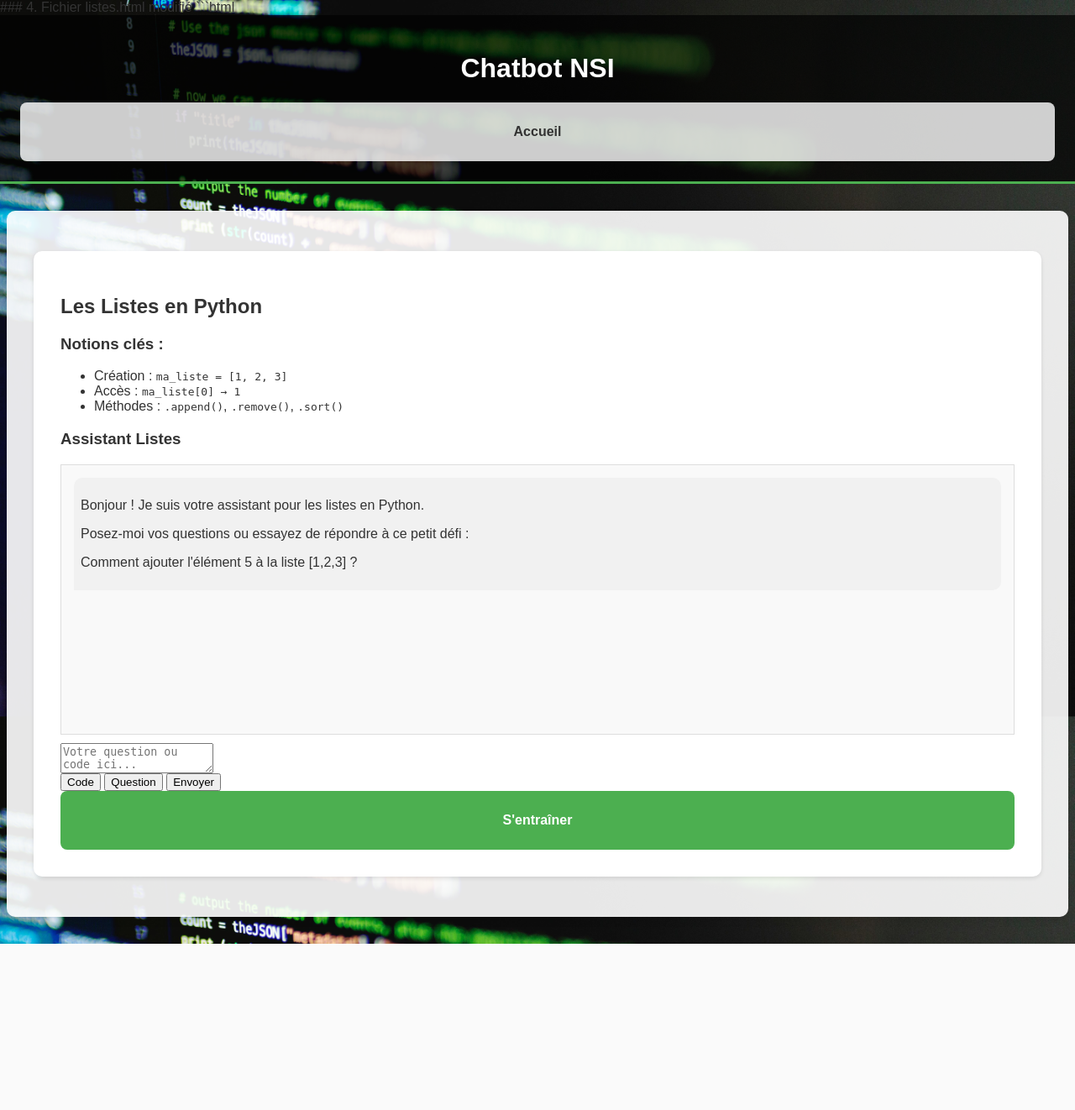
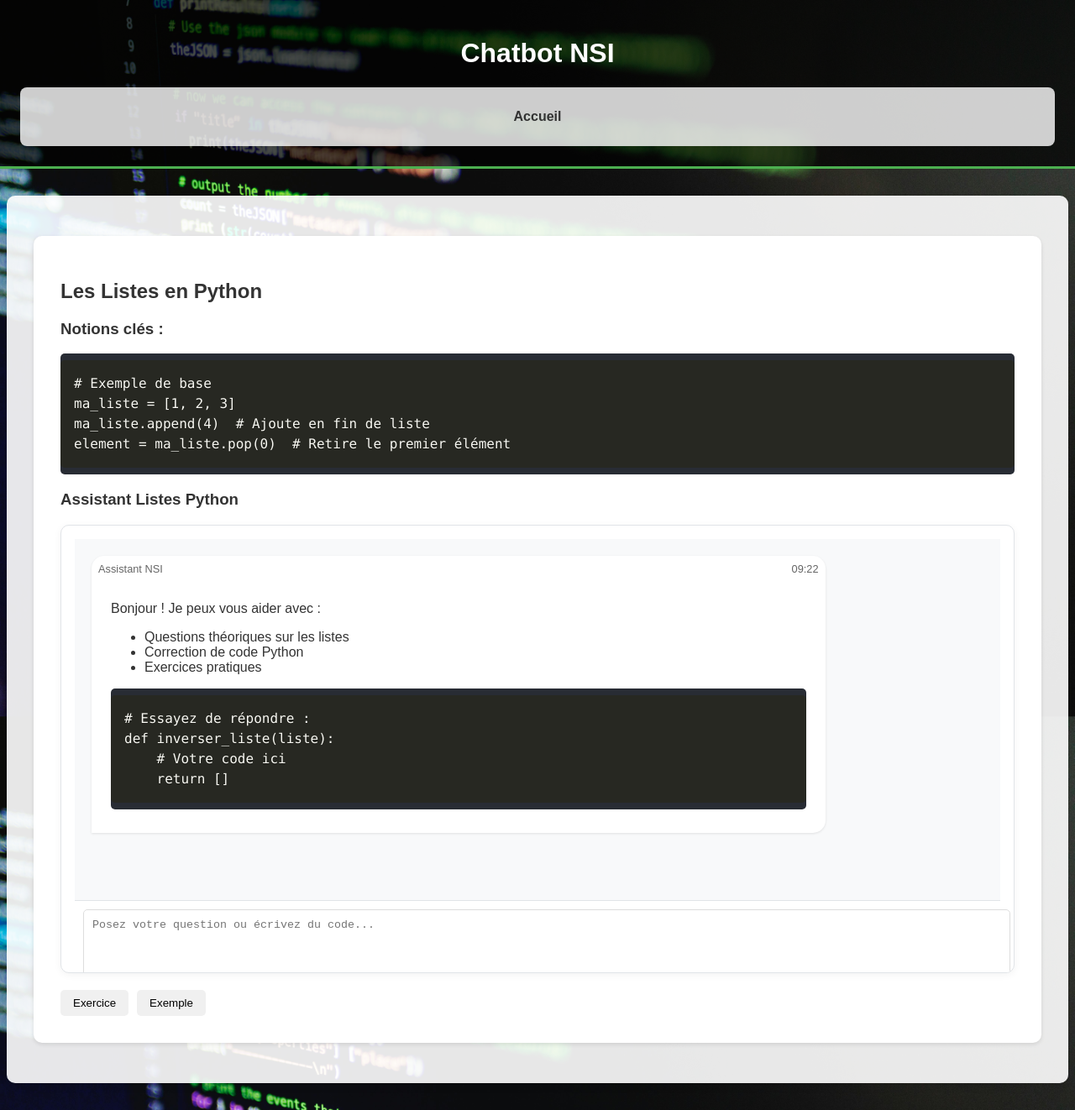
Before and after one commit to MathThibaud/chatbot-nsi, a Flask app: page /themes/listes/ in a window 1280 px wide. Shown: the whole page at 84% size. Before the commit the page ends 1124 px from the top, so only its background shows below. Run offline with Flask 3, Linux system fonts and the light colour scheme; some libraries are stand-ins or nearby versions.

Commit message:
Amélioration listes

````diff
--- a/routes/route_listes.py
+++ b/routes/route_listes.py
@@ -1,42 +1,58 @@
 from flask import Blueprint, render_template, request, jsonify
 from openai import OpenAI
 import os
+from datetime import datetime
 
 listes_bp = Blueprint('listes', __name__, url_prefix='/themes/listes')
 
 client = OpenAI(api_key=os.getenv("OPENAI_API_KEY"))
 
-
-
 @listes_bp.route('/')
 def listes_home():
-    return render_template('themes/listes.html')
+    return render_template('themes/listes.html', now=datetime.now().strftime("%H:%M"))
 
 @listes_bp.route('/chat', methods=['POST'])
 def chat_listes():
-    user_message = request.json.get('message')
+    data = request.json
+    user_message = data.get('message')
+    is_code = data.get('is_code', False)
 
-    # Charger le contexte spécifique aux listes
+    # Charger le contexte
     with open('nsi_ressources/listes.md', 'r') as f:
         contexte = f.read()
 
-    prompt = f"""
-    Tu es un assistant pédagogique spécialisé en NSI sur le thème des listes Python.
-    Contexte officiel NSI:
-    {contexte}
+    # Adapter le prompt selon le type
+    if is_code:
+        prompt = f"""
+        Tu es un expert Python spécialisé dans l'enseignement des listes.
+        Voici du code d'un élève à corriger :
+        {user_message}
 
-    Message de l'élève: {user_message}
+        Conseils :
+        1. Identifie d'abord si le code fonctionne
+        2. Propose une correction si nécessaire
+        3. Explique les erreurs de manière pédagogique
+        4. Propose un exercice similaire
+        """
+    else:
+        prompt = f"""
+        Tu es un professeur de NSI expliquant les listes en Python.
+        Question de l'élève : {user_message}
 
-    Réponds de manière pédagogique en:
-    1. Identifiant si c'est une question de code ou de théorie
-    2. Donnant des exemples concrets
-    3. Proposant des exercices si l'élève semble prêt
-    """
+        Réponds en :
+        1. Donnant une explication claire
+        2. Fournissant un exemple de code
+        3. Proposant un exercice pratique
+        """
 
     response = client.chat.completions.create(
         model="gpt-3.5-turbo",
-        messages=[{"role": "user", "content": prompt}],
-        temperature=0.7
+        messages=[
+            {"role": "system", "content": contexte},
+            {"role": "user", "content": prompt}
+        ],
+        temperature=0.7,
+        max_tokens=1000
     )
 
     return jsonify({"response": response.choices[0].message.content})
--- a/static/css/style.css
+++ b/static/css/style.css
@@ -181,3 +181,133 @@ a:hover {
     min-height: 150px;
     font-family: 'Courier New', monospace;
 }
+
+/* Styles spécifiques au chatbot listes */
+.chat-container {
+    border: 1px solid #e1e4e8;
+    border-radius: 10px;
+    overflow: hidden;
+    box-shadow: 0 2px 10px rgba(0,0,0,0.05);
+}
+
+.chat-messages {
+    height: 400px;
+    overflow-y: auto;
+    padding: 15px;
+    background: #f8f9fa;
+}
+
+.message {
+    margin-bottom: 15px;
+    max-width: 80%;
+    animation: fadeIn 0.3s ease;
+}
+
+@keyframes fadeIn {
+    from { opacity: 0; transform: translateY(10px); }
+    to { opacity: 1; transform: translateY(0); }
+}
+
+.user-message {
+    margin-left: auto;
+    background: #e3f2fd;
+    border-radius: 15px 15px 0 15px;
+}
+
+.bot-message {
+    margin-right: auto;
+    background: white;
+    border-radius: 15px 15px 15px 0;
+    box-shadow: 0 1px 3px rgba(0,0,0,0.1);
+}
+
+.message-header {
+    display: flex;
+    justify-content: space-between;
+    font-size: 0.8em;
+    color: #666;
+    margin-bottom: 5px;
+}
+
+.message-content {
+    padding: 10px 15px;
+}
+
+.chat-input {
+    padding: 10px;
+    background: white;
+    border-top: 1px solid #e1e4e8;
+}
+
+.chat-input textarea {
+    width: 100%;
+    border: 1px solid #ddd;
+    border-radius: 5px;
+    padding: 10px;
+    resize: none;
+    font-family: 'Courier New', monospace;
+    min-height: 80px;
+}
+
+.input-actions {
+    display: flex;
+    justify-content: space-between;
+    margin-top: 10px;
+}
+
+.send-btn {
+    background: #4CAF50;
+    color: white;
+    border: none;
+    padding: 8px 15px;
+    border-radius: 5px;
+    cursor: pointer;
+    transition: background 0.3s;
+}
+
+.send-btn:hover {
+    background: #3e8e41;
+}
+
+.type-badge {
+    padding: 5px 10px;
+    border-radius: 15px;
+    font-size: 0.8em;
+    font-weight: bold;
+}
+
+.code-badge {
+    background: #2196F3;
+    color: white;
+}
+
+.text-badge {
+    background: #FF9800;
+    color: white;
+}
+
+.quick-actions {
+    display: flex;
+    gap: 10px;
+    margin-top: 20px;
+}
+
+.quick-btn {
+    background: #f0f0f0;
+    border: none;
+    padding: 8px 15px;
+    border-radius: 5px;
+    cursor: pointer;
+    transition: all 0.3s;
+}
+
+.quick-btn:hover {
+    background: #e0e0e0;
+}
+
+.code-example {
+    margin: 10px 0;
+    background: #282c34;
+    border-radius: 5px;
+    overflow: hidden;
+}
--- a/static/js/listes_chat.js
+++ b/static/js/listes_chat.js
@@ -1,46 +1,103 @@
 document.addEventListener('DOMContentLoaded', function() {
     const chatContainer = document.getElementById('listes-chat');
     const inputField = document.getElementById('listes-input');
-    const btnCode = document.getElementById('btn-code');
-    const btnText = document.getElementById('btn-text');
+    const sendBtn = document.getElementById('btn-send');
+    const typeBadge = document.getElementById('input-type-badge');
+    const quickBtns = document.querySelectorAll('.quick-btn');
 
-    // Détection automatique du type de saisie
+    // Détection automatique du type de contenu
     inputField.addEventListener('input', function() {
         const text = inputField.value.trim();
-        if (text.startsWith('[') || text.includes('=') || text.includes('.')) {
-            btnCode.classList.add('active');
-            btnText.classList.remove('active');
+        const isCode = text.includes('=') || text.includes('[') ||
+                       text.includes(']') || text.includes('def ') ||
+                       text.includes('import ') || text.includes('.') &&
+                       !text.endsWith('.') || text.includes('(') ||
+                       text.includes(')') || text.includes(':');
+
+        if (isCode) {
+            typeBadge.textContent = 'Code';
+            typeBadge.className = 'type-badge code-badge';
         } else {
-            btnText.classList.add('active');
-            btnCode.classList.remove('active');
+            typeBadge.textContent = 'Question';
+            typeBadge.className = 'type-badge text-badge';
         }
     });
 
+    // Actions rapides
+    quickBtns.forEach(btn => {
+        btn.addEventListener('click', function() {
+            inputField.value = this.dataset.prompt;
+            inputField.dispatchEvent(new Event('input'));
+            sendMessage();
+        });
+    });
+
+    // Envoi de message
     function sendMessage() {
         const message = inputField.value.trim();
         if (!message) return;
 
         // Ajout du message utilisateur
-        const userMsg = document.createElement('div');
-        userMsg.className = 'message user-message';
-        userMsg.innerHTML = `<p>${message}</p>`;
-        chatContainer.appendChild(userMsg);
+        addMessage(message, 'user');
 
         // Envoi au serveur
         fetch('/themes/listes/chat', {
             method: 'POST',
             headers: { 'Content-Type': 'application/json' },
-            body: JSON.stringify({ message: message })
+            body: JSON.stringify({
+                message: message,
+                is_code: typeBadge.textContent === 'Code'
+            })
         })
         .then(response => response.json())
         .then(data => {
-            const botMsg = document.createElement('div');
-            botMsg.className = 'message bot-message';
-            botMsg.innerHTML = `<p>${data.response}</p>`;
-            chatContainer.appendChild(botMsg);
+            addMessage(data.response, 'bot');
+            Prism.highlightAll(); // Recolorer le nouveau code
+        })
+        .catch(error => {
+            addMessage("Erreur de connexion au serveur", 'bot-error');
         });
 
         inputField.value = '';
+    }
+
+    // Gestion des touches
+    inputField.addEventListener('keydown', function(e) {
+        if (e.key === 'Enter' && !e.shiftKey) {
+            e.preventDefault();
+            sendMessage();
+        }
+    });
+
+    sendBtn.addEventListener('click', sendMessage);
+
+    // Fonction d'ajout de message
+    function addMessage(content, type) {
+        const messageDiv = document.createElement('div');
+        messageDiv.className = `message ${type}-message`;
+
+        const now = new Date().toLocaleTimeString([], {hour: '2-digit', minute:'2-digit'});
+
+        messageDiv.innerHTML = `
+            <div class="message-header">
+                <span class="sender">${type === 'user' ? 'Vous' : 'Assistant NSI'}</span>
+                <span class="time">${now}</span>
+            </div>
+            <div class="message-content">
+                ${formatContent(content, type)}
+            </div>
+        `;
+
+        chatContainer.appendChild(messageDiv);
         chatContainer.scrollTop = chatContainer.scrollHeight;
     }
+
+    // Formatage du contenu
+    function formatContent(content, type) {
+        if (type === 'bot' && content.includes('```python')) {
+            return content.replace(/```python([\s\S]*?)```/g,
+                '<div class="code-example"><pre><code class="language-python">$1</code></pre></div>');
+        }
+        return `<p>${content.replace(/\n/g, '<br>')}</p>`;
+    }
 });
--- a/templates/themes/listes.html
+++ b/templates/themes/listes.html
@@ -1,7 +1,3 @@
-
-### 4. Fichier listes.html modifié
-
-```html
 {% extends "base.html" %}
 
 {% block title %}Les Listes Python - NSI{% endblock %}
@@ -12,34 +8,70 @@
 
     <div class="theory-section">
         <h3>Notions clés :</h3>
-        <ul>
-            <li>Création : <code>ma_liste = [1, 2, 3]</code></li>
-            <li>Accès : <code>ma_liste[0] → 1</code></li>
-            <li>Méthodes : <code>.append()</code>, <code>.remove()</code>, <code>.sort()</code></li>
-        </ul>
+        <div class="code-example">
+            <pre><code class="language-python"># Exemple de base
+ma_liste = [1, 2, 3]
+ma_liste.append(4)  # Ajoute en fin de liste
+element = ma_liste.pop(0)  # Retire le premier élément</code></pre>
+        </div>
     </div>
 
-    <div class="chatbot-section">
-        <h3>Assistant Listes</h3>
-        <div class="chatbox" id="listes-chat">
-            <div class="message bot-message">
-                <p>Bonjour ! Je suis votre assistant pour les listes en Python.</p>
-                <p>Posez-moi vos questions ou essayez de répondre à ce petit défi :</p>
-                <p class="challenge">Comment ajouter l'élément 5 à la liste [1,2,3] ?</p>
+    <div class="chatbot-section" id="listes-chatbot">
+        <h3>Assistant Listes Python</h3>
+
+        <div class="chat-container">
+            <div class="chat-messages" id="listes-chat">
+                <div class="message bot-message">
+                    <div class="message-header">
+                        <span class="sender">Assistant NSI</span>
+                        <span class="time">{{ now }}</span>
+                    </div>
+                    <div class="message-content">
+                        <p>Bonjour ! Je peux vous aider avec :</p>
+                        <ul>
+                            <li>Questions théoriques sur les listes</li>
+                            <li>Correction de code Python</li>
+                            <li>Exercices pratiques</li>
+                        </ul>
+                        <div class="code-example">
+                            <pre><code class="language-python"># Essayez de répondre :
+def inverser_liste(liste):
+    # Votre code ici
+    return []</code></pre>
+                        </div>
+                    </div>
+                </div>
             </div>
-        </div>
-        <div class="input-container">
-            <textarea id="listes-input" placeholder="Votre question ou code ici..."></textarea>
-            <div class="button-group">
-                <button id="btn-code" class="code-btn">Code</button>
-                <button id="btn-text" class="text-btn">Question</button>
-                <button id="btn-send" onclick="sendMessage()">Envoyer</button>
+
+            <div class="chat-input">
+                <textarea
+                    id="listes-input"
+                    placeholder="Posez votre question ou écrivez du code..."
+                    rows="4"></textarea>
+                <div class="input-actions">
+                    <button id="btn-send" class="send-btn">
+                        <i class="fas fa-paper-plane"></i> Envoyer
+                    </button>
+                    <span id="input-type-badge" class="type-badge code-badge">Code</span>
+                </div>
             </div>
         </div>
     </div>
 
-    <a href="{{ url_for('entrainement', type_entrainement='pratique') }}?theme=listes" class="btn-practice">S'entraîner</a>
+    <div class="quick-actions">
+        <button class="quick-btn" data-prompt="Donne-moi un exercice sur les listes">
+            <i class="fas fa-dumbbell"></i> Exercice
+        </button>
+        <button class="quick-btn" data-prompt="Montre-moi un exemple de list comprehension">
+            <i class="fas fa-code"></i> Exemple
+        </button>
+    </div>
 </div>
+
+<!-- PrismJS pour la coloration syntaxique -->
+<link href="https://cdnjs.cloudflare.com/ajax/libs/prism/1.24.1/themes/prism-okaidia.min.css" rel="stylesheet" />
+<script src="https://cdnjs.cloudflare.com/ajax/libs/prism/1.24.1/prism.min.js"></script>
+<script src="https://cdnjs.cloudflare.com/ajax/libs/prism/1.24.1/components/prism-python.min.js"></script>
 
 <script src="{{ url_for('static', filename='js/listes_chat.js') }}"></script>
 {% endblock %}
````
